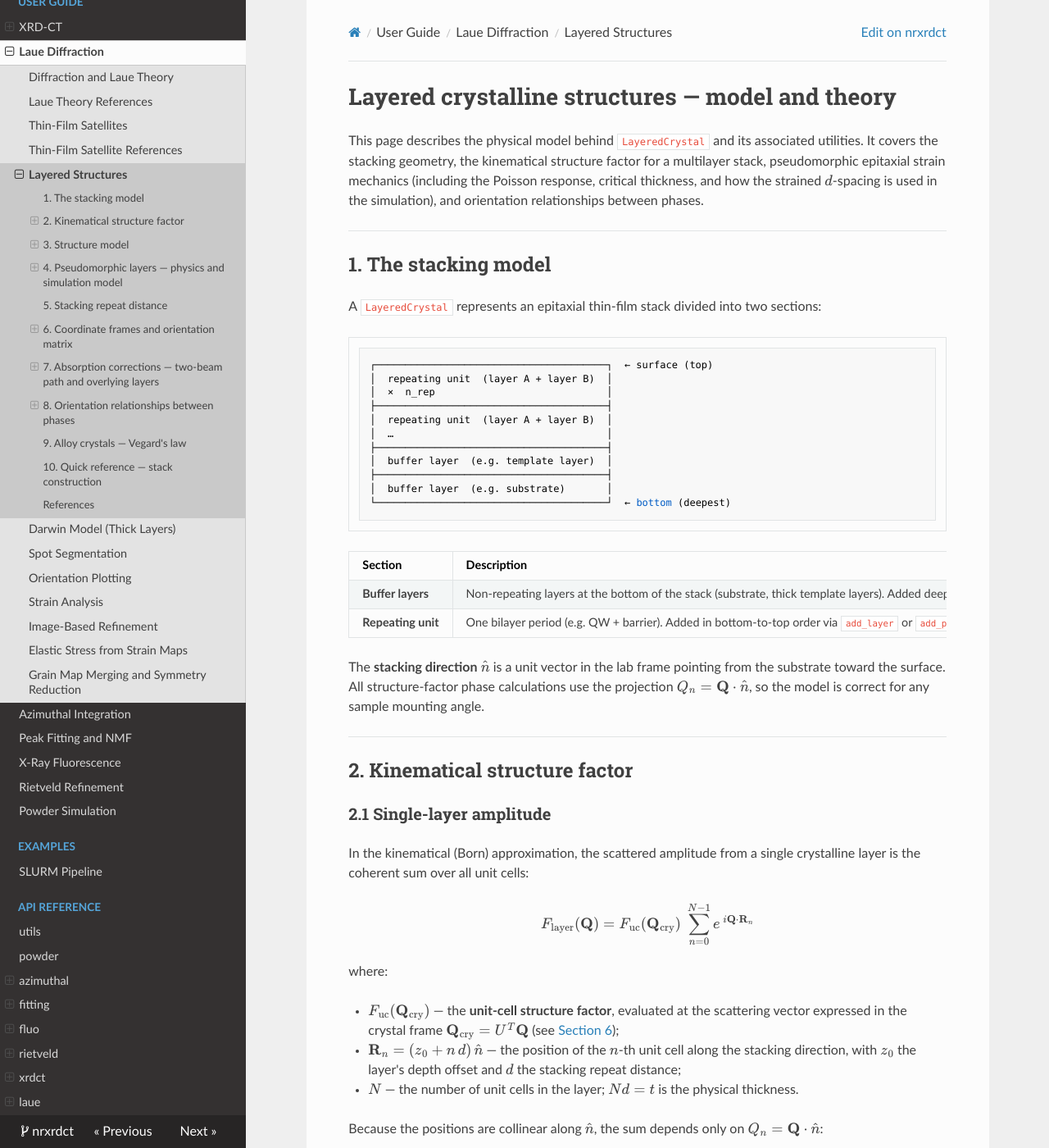
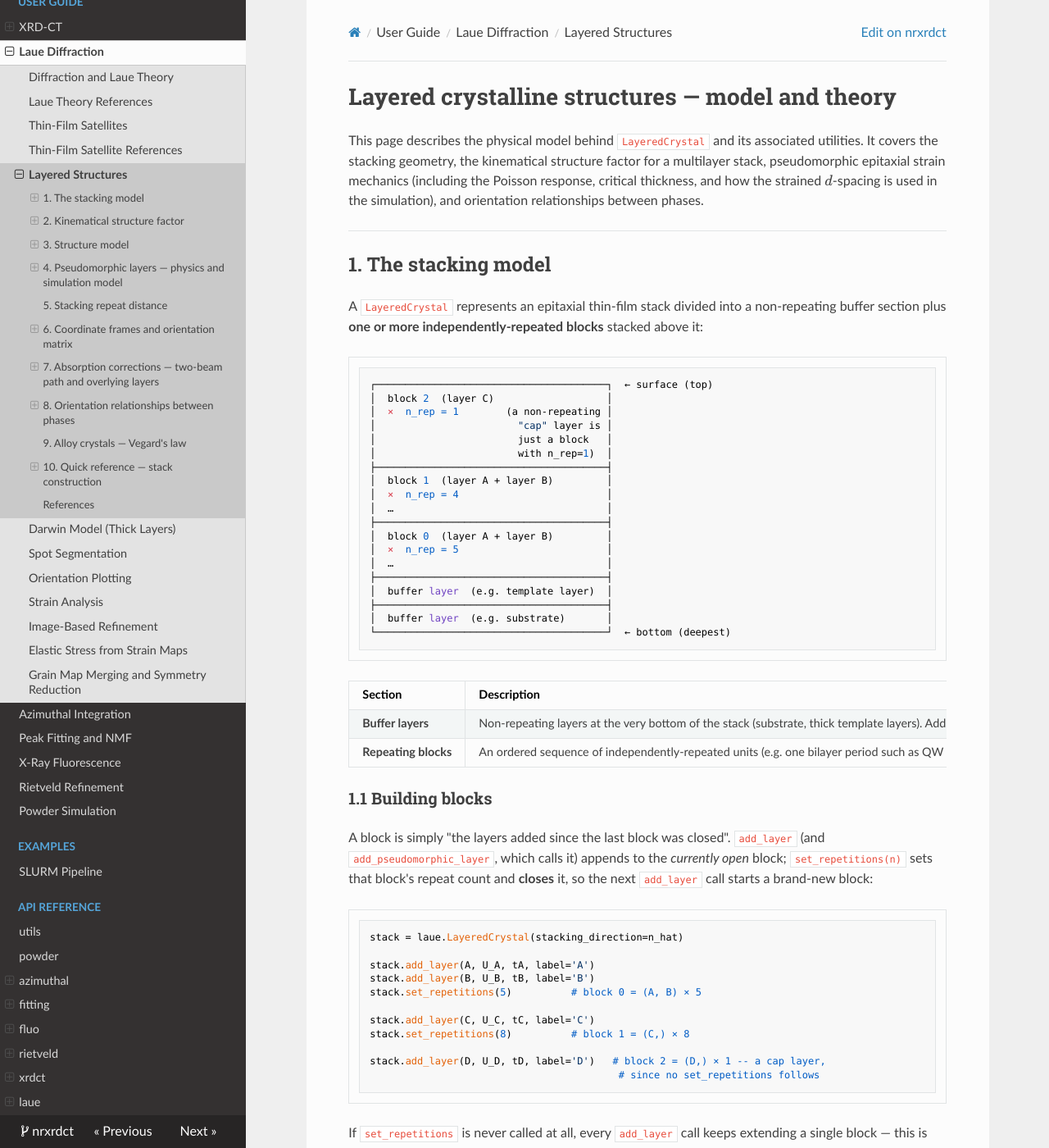
Before and after one commit to pedrodamas0803/nrxrdct, an MkDocs documentation site: the page built from docs/user-guide/laue_layered_structures.md, in a window 1280 px wide and 1400 px high. Shown: the whole window at 82% size. Built offline with MkDocs 1.6.1, drawn with Linux system fonts in a browser that asks for light colours; nearby versions of some CDN libraries; some of the changed text lies outside the part shown.

Commit message:
add blocks concept in layered materials - automatic combination

````diff
--- a/docs/user-guide/laue_layered_structures.md
+++ b/docs/user-guide/laue_layered_structures.md
@@ -11,15 +11,24 @@ between phases.
 
 ## 1. The stacking model
 
-A `LayeredCrystal` represents an epitaxial thin-film stack divided into two
-sections:
+A `LayeredCrystal` represents an epitaxial thin-film stack divided into a
+non-repeating buffer section plus **one or more independently-repeated
+blocks** stacked above it:
 
 ```
 ┌───────────────────────────────────────┐  ← surface (top)
-│  repeating unit  (layer A + layer B)  │
-│  ×  n_rep                             │
+│  block 2  (layer C)                   │
+│  ×  n_rep = 1        (a non-repeating │
+│                        "cap" layer is │
+│                        just a block   │
+│                        with n_rep=1)  │
 ├───────────────────────────────────────┤
-│  repeating unit  (layer A + layer B)  │
+│  block 1  (layer A + layer B)         │
+│  ×  n_rep = 4                         │
+│  …                                    │
+├───────────────────────────────────────┤
+│  block 0  (layer A + layer B)         │
+│  ×  n_rep = 5                         │
 │  …                                    │
 ├───────────────────────────────────────┤
 │  buffer layer  (e.g. template layer)  │
@@ -30,8 +39,43 @@ sections:
 
 | Section | Description |
 |---|---|
-| **Buffer layers** | Non-repeating layers at the bottom of the stack (substrate, thick template layers). Added deepest-first via `add_buffer_layer`. Absorption limiting is applied automatically. |
-| **Repeating unit** | One bilayer period (e.g. QW + barrier). Added in bottom-to-top order via `add_layer` or `add_pseudomorphic_layer`. Repeated `n_rep` times above the buffer. |
+| **Buffer layers** | Non-repeating layers at the very bottom of the stack (substrate, thick template layers). Added deepest-first via `add_buffer_layer`. Absorption limiting is applied automatically. Because they are always the bottommost section, a non-repeating layer that must sit *above* a repeating block (e.g. a cap layer) cannot be added this way — see below. |
+| **Repeating blocks** | An ordered sequence of independently-repeated units (e.g. one bilayer period such as QW + barrier), stacked bottom to top above the buffer. Each block has its own layer list and its own repeat count. |
+
+### 1.1 Building blocks
+
+A block is simply "the layers added since the last block was closed".
+`add_layer` (and `add_pseudomorphic_layer`, which calls it) appends to the
+*currently open* block; `set_repetitions(n)` sets that block's repeat count
+and **closes** it, so the next `add_layer` call starts a brand-new block:
+
+```python
+stack = laue.LayeredCrystal(stacking_direction=n_hat)
+
+stack.add_layer(A, U_A, tA, label='A')
+stack.add_layer(B, U_B, tB, label='B')
+stack.set_repetitions(5)          # block 0 = (A, B) × 5
+
+stack.add_layer(C, U_C, tC, label='C')
+stack.set_repetitions(8)          # block 1 = (C,) × 8
+
+stack.add_layer(D, U_D, tD, label='D')   # block 2 = (D,) × 1 -- a cap layer,
+                                          # since no set_repetitions follows
+```
+
+If `set_repetitions` is never called at all, every `add_layer` call keeps
+extending a single block — this is exactly the original single-repeating-unit
+behaviour, so simple stacks are unaffected by the existence of multiple
+blocks. `stack.blocks` returns the list of blocks (each with `.layers` and
+`.n_rep`) for inspection; `stack.layers` / `stack.n_rep` remain valid
+shortcuts *only* when the stack has a single block, and raise a clear error
+otherwise (use `.blocks` instead).
+
+A practical consequence: a non-repeating "cap" layer that must sit **above**
+a repeating block (for example an electron-blocking layer on top of an MQW)
+has to be added with `add_layer` — as its own trailing block with the
+default `n_rep=1` — **not** with `add_buffer_layer`, since buffer layers are
+always placed at the very bottom regardless of when they were added.
 
 The **stacking direction** $\hat{n}$ is a unit vector in the lab frame pointing
 from the substrate toward the surface.  All structure-factor phase calculations
@@ -78,8 +122,8 @@ The squared modulus of this sum is the **Laue interference function** (see the
 
 ### 2.2 Full stack structure factor
 
-For a stack of buffer layers plus $N_\text{rep}$ repetitions of a bilayer unit,
-the total amplitude is
+For a stack of buffer layers plus one repeating block of $N_\text{rep}$
+repetitions, the total amplitude is
 
 $$
 \boxed{
@@ -118,6 +162,27 @@ The modulus of $S_\text{rep}$ peaks sharply at the **superlattice Bragg
 conditions** $Q_n \Lambda = 2\pi m$ ($m$ integer), where
 $|S_\text{rep}|^2 = N_\text{rep}^2$.  Between these peaks it creates a pattern
 of satellite fringes with spacing $\Delta Q_n = 2\pi/\Lambda$.
+
+#### Several independently-repeated blocks
+
+When the stack has several blocks (Section 1.1) — each with its own period
+$\Lambda_b$, repeat count $N_{\text{rep},b}$, and start position $z_b$ — the
+$F_\text{MQW}$ term above is replaced by a sum over blocks, each attenuated by
+everything sitting **above** it:
+
+$$
+F_\text{MQW}(\mathbf{Q})
+= \sum_{b} T_{\text{above},b}\;
+    e^{\,i Q_n z_b}\;
+    F_{\text{unit},b}(\mathbf{Q})\;
+    S_{\text{rep},b}(Q_n \Lambda_b)
+$$
+
+where $T_{\text{above},b}$ is the transmission through every block that sits
+above block $b$ (Section 7.2 generalises the same way).  Setting $b=1$
+recovers the single-block formula exactly. This is what
+`LayeredCrystal.structure_factor` / `average_structure_factor` compute
+internally; you never need to sum over blocks by hand.
 
 ### 2.3 Intensity
 
@@ -607,11 +672,12 @@ parameter to set.
 
 A photon must also pass through every layer **above** the layer of interest
 twice: once on the way in and once on the way out.  For a layer at depth
-$z_i$ below the surface, all shallower layers (buffer layers $j > i$ and the
-entire MQW block) contribute a multiplicative transmission factor
+$z_i$ below the surface, all shallower layers (buffer layers $j > i$ and
+every repeating block above it) contribute a multiplicative transmission
+factor
 
 $$
-T_\text{above}^{(i)} = \prod_{j > i} T_j \;\times\; T_\text{MQW}
+T_\text{above}^{(i)} = \prod_{j > i} T_j \;\times\; \prod_b T_{\text{block},b}
 $$
 
 $$
@@ -629,9 +695,13 @@ $$
 Deeper buffer layers (substrate) are therefore dimmer than shallower ones (template
 layers, thin interlayers) independently of their own extinction.
 
-The MQW block sits at the top of the stack and has no overlying buffer
-material, so no $T_\text{above}$ factor is applied to the repeating-unit
-amplitude.
+With a single repeating block, that block sits at the top of the stack and
+has no overlying material, so no $T_\text{above}$ factor is applied to its
+own amplitude. With **several** blocks (Section 1.1), a deeper block *is*
+attenuated by every block stacked above it — using the same two-beam $T_j$
+formula, evaluated over that whole block's thickness ($t_j \to \Lambda_b
+\times N_{\text{rep},b}$) — while the topmost block still has
+$T_\text{above} = 1$.
 
 ### 7.3 Practical impact
 
@@ -741,6 +811,8 @@ absorption edges.
 
 ## 10. Quick reference — stack construction
 
+### 10.1 Single repeating block
+
 ```python
 import xrayutilities as xu
 import nrxrdct.laue as laue
@@ -758,7 +830,7 @@ d_GaN   = laue.d_spacing_hkl(GaN,   0, 0, 2)   # = c_GaN / 2 ≈ 2.593 Å
 d_InGaN = laue.d_spacing_hkl(InGaN, 0, 0, 2)   # relaxed (bulk)
 
 # Build stack: GaN buffer + 10× (InGaN QW + GaN barrier)
-stack = laue.LayeredCrystal(n_hat=(0, 0, 1), n_rep=10)
+stack = laue.LayeredCrystal(stacking_direction=(0, 0, 1))
 
 stack.add_buffer_layer(GaN, U, thickness=5000.0,     # 500 nm
                        d_spacing=d_GaN, label='GaN buffer')
@@ -771,11 +843,54 @@ stack.add_pseudomorphic_layer(                        # computes d_strained
 stack.add_layer(GaN, U, thickness=100.0,              # 10 nm barrier
                 d_spacing=d_GaN, label='GaN barrier')
 
+stack.set_repetitions(10)   # QW + barrier, × 10
+
 stack.describe()
 
 # Visualise
 stack.plot_lattice_parameter('c', unit='nm')
 stack.plot_strain_profile('c', reference=GaN)
+```
+
+### 10.2 Several independently-repeated blocks
+
+Real device stacks often have several MQW sections with *different* repeat
+counts stacked on top of each other (defect-filtering superlattice → active
+region → optical cladding → a non-repeating cap), which is exactly what
+`nrxrdct.laue.crystal.build_MLed` builds. Each section is one call to
+`add_layer` (or `add_pseudomorphic_layer`) per layer, followed by
+`set_repetitions` — see Section 1.1 for how block boundaries work:
+
+```python
+stack = laue.LayeredCrystal(stacking_direction=(0, 0, 1))
+
+stack.add_buffer_layer(GaN, U, thickness=600e4,   # 600 µm, in Å
+                       label='substrate')
+
+# block 0: defect-filtering superlattice, × 5
+stack.add_pseudomorphic_layer(GaN,         U, t_GaN,    a_sub, C13, C33, label='defect')
+stack.add_pseudomorphic_layer(InGaN_low_x, U, t_InGaN,  a_sub, C13, C33, label='defect')
+stack.set_repetitions(5)
+
+# block 1: active region, × 4
+stack.add_pseudomorphic_layer(GaN,          U, t_GaN,   a_sub, C13, C33, label='active')
+stack.add_pseudomorphic_layer(InGaN_high_x, U, t_InGaN, a_sub, C13, C33, label='active')
+stack.set_repetitions(4)
+
+# block 2: cap layer, × 1 (no set_repetitions call needed -- it's the last block)
+stack.add_layer(AlGaN_ebl, U, thickness=1600.0, label='EBL')
+
+stack.describe()               # prints buffer layers, then each block in turn
+stack.plot_layer_scheme()      # draws every block at its own real scale
+
+# `.n_rep` / `.layers` only work for a single-block stack -- inspect `.blocks`
+# for a multi-block one:
+for blk in stack.blocks:
+    print([lyr.label for lyr in blk.layers], '×', blk.n_rep)
+
+# simulate_laue_stack (and the rest of the Laue-spot simulation pipeline)
+# only understands a single repeating block -- flatten first:
+flat_stack = laue.combine_stacks([stack])
 ```
 
 ---
````
Also changed, not shown: docs/user-guide/laue_darwin.md (+2 -1 lines), 2 other files.
